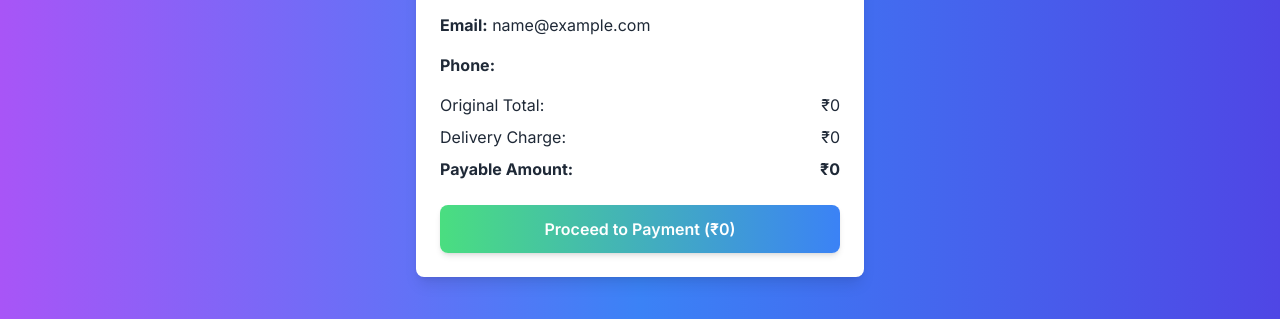
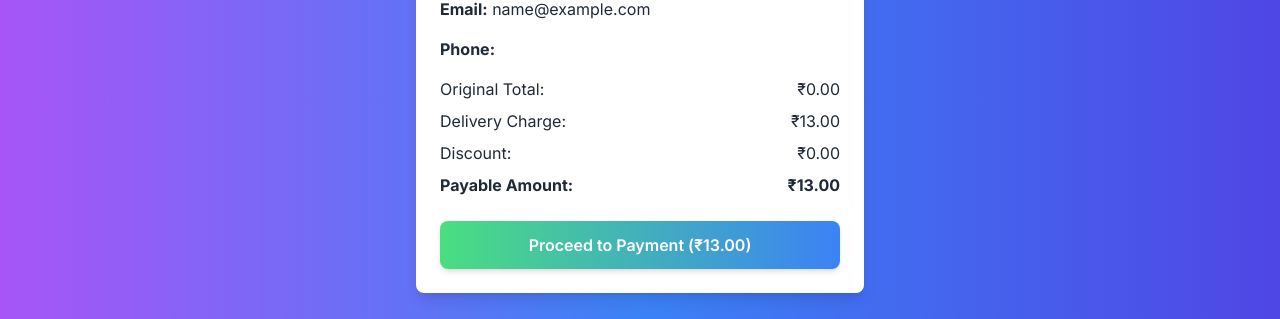
Before and after one commit to debmalya37/ecommerce-web, a Next.js app: page /payment in a window 1280 px wide. Shown: the part 407-726 px from the top of the page. Built offline with nearby package versions, Linux system fonts and the light colour scheme; no server answers; the database is empty; sample sign-in values are in the browser's storage.

Commit message:
#update in payment page to introduce discount

```diff
--- a/src/app/payment/page.tsx
+++ b/src/app/payment/page.tsx
@@ -1,7 +1,9 @@
 "use client";
+import { useEffect, useState } from "react";
+import { useRouter } from "next/navigation";
+import jsPDF from "jspdf";
 import axios from "axios";
-import { useState, useEffect } from "react";
-import { useRouter } from "next/navigation";
+import { useWallet } from "@/hooks/useWallet";
 
 export default function PaymentPage() {
   const [userDetails, setUserDetails] = useState<any>(null);
@@ -11,25 +13,32 @@ export default function PaymentPage() {
   const [walletBalance, setWalletBalance] = useState(0);
   const [walletCoins, setWalletCoins] = useState(0);
   const [adjustedTotal, setAdjustedTotal] = useState(0);
+  const [discount, setDiscount] = useState(0);
   const router = useRouter();
 
-  // Helper function to calculate delivery charge
+  // Helper: Calculate delivery charge (you can adjust this logic as needed)
   const getDeliveryCharge = (amount: number): number => {
-    // return amount > 300 ? 10 : 13;
-    return amount > 300 ? 0 : 0;
+    return amount > 300 ? 10 : 13;
   };
 
+  // Helper: Calculate discount based on original total
+  const calculateDiscount = (amount: number): number => {
+    if (amount > 2000) return amount * 0.2;
+    if (amount > 1000) return amount * 0.1;
+    return 0;
+  };
+
+  // Initial setup: fetch user details, wallet info, and calculate totals
   useEffect(() => {
     const user = JSON.parse(sessionStorage.getItem("userDetails") || "{}");
     setUserDetails(user);
 
     if (!user?.email) {
-      // Redirect to login if no user details found in session
       router.push("/login");
       return;
     }
 
-    // Fetch user wallet details (walletBalance, walletCoins)
+    // Fetch wallet details from your API
     const fetchUserWalletDetails = async () => {
       try {
         const response = await axios.get(`/api/user?email=${user.email}`);
@@ -41,10 +50,9 @@ export default function PaymentPage() {
         console.error("Failed to fetch user wallet details:", error);
       }
     };
-
     fetchUserWalletDetails();
 
-    // Calculate total cart amount from source (cart or buy-now)
+    // Determine total amount from the selected source (cart or buy-now)
     const source = sessionStorage.getItem("source");
     let total = 0;
     if (source === "cart") {
@@ -55,19 +63,23 @@ export default function PaymentPage() {
       total = product.price * product.quantity || 0;
     }
 
-    // Calculate the delivery charge and add it to the total
     const delivery = getDeliveryCharge(total);
     setDeliveryCharge(delivery);
-    const totalWithDelivery = total + delivery;
-    const totalwithoutDelivery = total;
-    setTotalAmount(totalwithoutDelivery);
-    setAdjustedTotal(totalWithDelivery);
+    setTotalAmount(total);
+
+    // Calculate discount based on original total (before delivery)
+    const discountAmount = calculateDiscount(total);
+    setDiscount(discountAmount);
+
+    // Compute adjusted total: total - walletUsed + deliveryCharge - discount
+    setAdjustedTotal(total - walletUsed + delivery - discountAmount);
   }, [router]);
 
+  // Update adjusted total when walletUsed, totalAmount, or deliveryCharge changes
   useEffect(() => {
-    // Adjust total after wallet deduction
-    setAdjustedTotal(totalAmount - walletUsed + deliveryCharge);
-
+    const discountAmount = calculateDiscount(totalAmount);
+    setDiscount(discountAmount);
+    setAdjustedTotal(totalAmount - walletUsed + deliveryCharge - discountAmount);
   }, [walletUsed, totalAmount, deliveryCharge]);
 
   const handleWalletChange = (e: React.ChangeEvent<HTMLInputElement>) => {
@@ -76,12 +88,12 @@ export default function PaymentPage() {
   };
 
   const handlePayment = async () => {
-    // Remove any previous reward flag so that new payment is processed fresh
+    // Clear any previous reward flag
     sessionStorage.removeItem("rewardGiven");
 
     if (walletUsed > 0) {
       try {
-        // Deduct wallet balance first
+        // Update wallet balance
         const walletUpdateResponse = await axios.post("/api/updateWallet", {
           email: userDetails.email,
           amountUsed: walletUsed,
@@ -91,8 +103,7 @@ export default function PaymentPage() {
           console.error("Wallet update failed:", walletUpdateResponse.data.error);
           return;
         }
-
-        setWalletBalance(walletUpdateResponse.data.newBalance); // Update UI with new balance
+        setWalletBalance(walletUpdateResponse.data.newBalance);
       } catch (error) {
         console.error("Failed to update wallet balance:", error);
         return;
@@ -109,7 +120,7 @@ export default function PaymentPage() {
       });
 
       if (response.data.transactionId) {
-        sessionStorage.setItem("transactionId", response.data.transactionId); // Store transaction ID in session
+        sessionStorage.setItem("transactionId", response.data.transactionId);
       }
 
       if (response.data.redirect) {
@@ -125,18 +136,17 @@ export default function PaymentPage() {
   return (
     <div className="min-h-screen bg-gradient-to-r from-purple-500 via-blue-500 to-indigo-600 text-white flex flex-col justify-center items-center">
       <div className="w-full max-w-md bg-white text-gray-800 rounded-lg shadow-lg p-6">
-        <h2 className="text-3xl font-bold text-center mb-6 text-purple-700">
-          Confirm Your Payment
-        </h2>
+        <h2 className="text-3xl font-bold text-center mb-6 text-purple-700">Confirm Your Payment</h2>
         <div className="space-y-4">
-          {/* Wallet Section */}
+          {/* Wallet Section (optional input if you want users to use wallet funds) */}
           <div className="bg-gray-100 p-4 rounded-md">
             <div className="flex justify-between items-center mb-2">
-              {/* <span>Wallet Balance:</span>
-              <span className="font-bold">₹{walletBalance}</span> */}
+              {/* You can show wallet balance here if desired */}
             </div>
             <div className="flex items-center gap-2">
-              {/* <input
+              {/* Uncomment below to allow wallet usage input */}
+              {/*
+              <input
                 type="number"
                 value={walletUsed}
                 onChange={handleWalletChange}
@@ -144,13 +154,14 @@ export default function PaymentPage() {
                 placeholder="Amount to use"
                 min="0"
                 max={Math.min(walletBalance, totalAmount)}
-              /> */}
-              {/* <button
+              />
+              <button
                 onClick={() => setWalletUsed(Math.min(walletBalance, totalAmount))}
                 className="text-sm bg-blue-100 text-blue-600 px-2 py-1 rounded-md hover:bg-blue-200"
               >
                 Use Max
-              </button> */}
+              </button>
+              */}
             </div>
           </div>
 
@@ -163,19 +174,19 @@ export default function PaymentPage() {
           <div className="space-y-2">
             <div className="flex justify-between">
               <span>Original Total:</span>
-              <span>₹{totalAmount}</span>
+              <span>₹{totalAmount.toFixed(2)}</span>
             </div>
-            {/* <div className="flex justify-between">
-              <span>Wallet Used:</span>
-              <span>- ₹{walletUsed}</span>
-            </div> */}
             <div className="flex justify-between">
               <span>Delivery Charge:</span>
-              <span>₹{deliveryCharge}</span>
+              <span>₹{deliveryCharge.toFixed(2)}</span>
+            </div>
+            <div className="flex justify-between">
+              <span>Discount:</span>
+              <span>₹{discount.toFixed(2)}</span>
             </div>
             <div className="flex justify-between font-bold">
               <span>Payable Amount:</span>
-              <span>₹{adjustedTotal}</span>
+              <span>₹{adjustedTotal.toFixed(2)}</span>
             </div>
           </div>
         </div>
@@ -184,7 +195,7 @@ export default function PaymentPage() {
           onClick={handlePayment}
           className="bg-gradient-to-r from-green-400 to-blue-500 hover:from-green-500 hover:to-blue-600 text-white py-3 px-6 rounded-lg font-semibold w-full mt-6 shadow-md transform hover:scale-105 transition duration-300"
         >
-          Proceed to Payment (₹{adjustedTotal})
+          Proceed to Payment (₹{adjustedTotal.toFixed(2)})
         </button>
       </div>
     </div>
```
Also changed, not shown: 1 other file (tests, documents, lock files or other folders).
